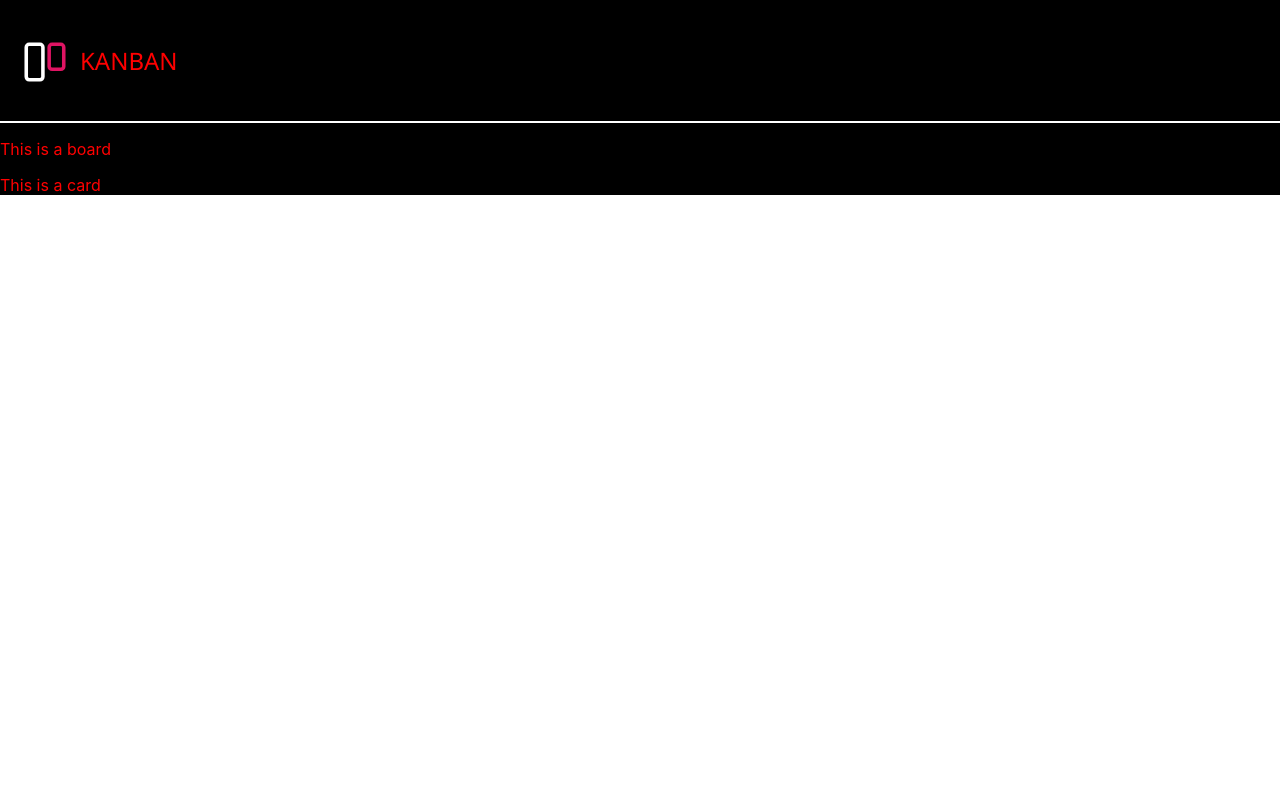
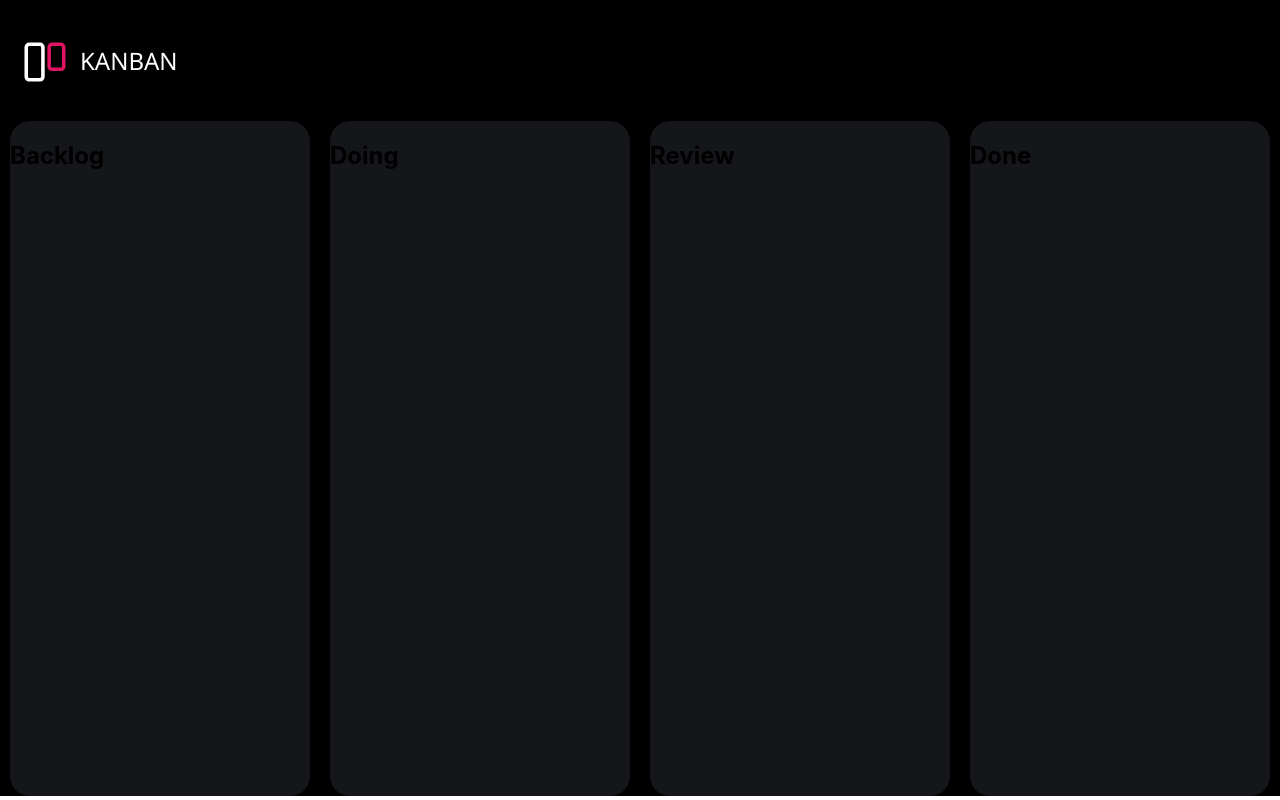
Before and after one commit to cassian-g/kanban-project-two, a React (Create React App) app: page / in a window 1280 px wide. Built offline with nearby package versions, Linux system fonts and the light colour scheme.

Commit message:
Updated content

```diff
--- a/src/App.css
+++ b/src/App.css
@@ -7,7 +7,6 @@
   padding: 20px;
   display: flex;
   align-items: center;
-  border-bottom: 2px solid white;
 }
 
 .App-header img {
--- a/src/App.js
+++ b/src/App.js
@@ -1,7 +1,6 @@
 import React from 'react';
 import './App.css';
 import Board from './components/board/board.js';
-import Card from './components/card/card.js';
 
 import logo from './logo.svg';
 
@@ -16,7 +15,6 @@
       </header>
       <div className="App-body">
         <Board />
-        <Card />
       </div>
     </div>
   );
--- a/src/components/board/board.css
+++ /dev/null
@@ -1,3 +0,0 @@
-p {
-  color: blue;
-}
--- a/src/components/board/board.js
+++ b/src/components/board/board.js
@@ -1,10 +1,24 @@
 import React from 'react';
-import './board.css';
+import styles from './board.module.css';
 
 function Board() {
   return (
-    <p>This is a board</p>
-  )
+    <div className={styles.board}>
+      <div className={styles.box}>
+        <h2>Backlog</h2>
+      </div>
+      <div className={styles.box}>
+        <h2>Doing</h2>
+      </div>
+      <div className={styles.box}>
+        <h2>Review</h2>
+      </div>
+      <div className={styles.box}>
+        <h2>Done</h2>
+      </div>
+
+    </div>
+  );
 }
 
 export default Board;
--- /dev/null
+++ b/src/components/board/board.module.css
@@ -0,0 +1,13 @@
+.board {
+  display: flex;
+  justify-content: space-between;
+}
+
+.box {
+  width: calc(25% - 20px);
+  height: 675px;
+  background-color: #14161A;
+  border-radius: 20px;
+  box-sizing: border-box;
+  margin: 0 10px;
+}
--- a/src/components/card/card.css
+++ /dev/null
@@ -1,3 +0,0 @@
-p {
-  color: red;
-}
--- a/src/components/card/card.js
+++ b/src/components/card/card.js
@@ -1,9 +1,11 @@
 import React from 'react';
-import './card.css';
+import styles from './card.module.css';
 
 function Card() {
   return (
-    <p>This is a card</p>
+    <div className={styles.card}>
+      <p>This is a card</p>
+    </div>
   )
 }
 
--- /dev/null
+++ b/src/components/card/card.module.css
@@ -0,0 +1,3 @@
+.card {
+  color: orange;
+}
```
